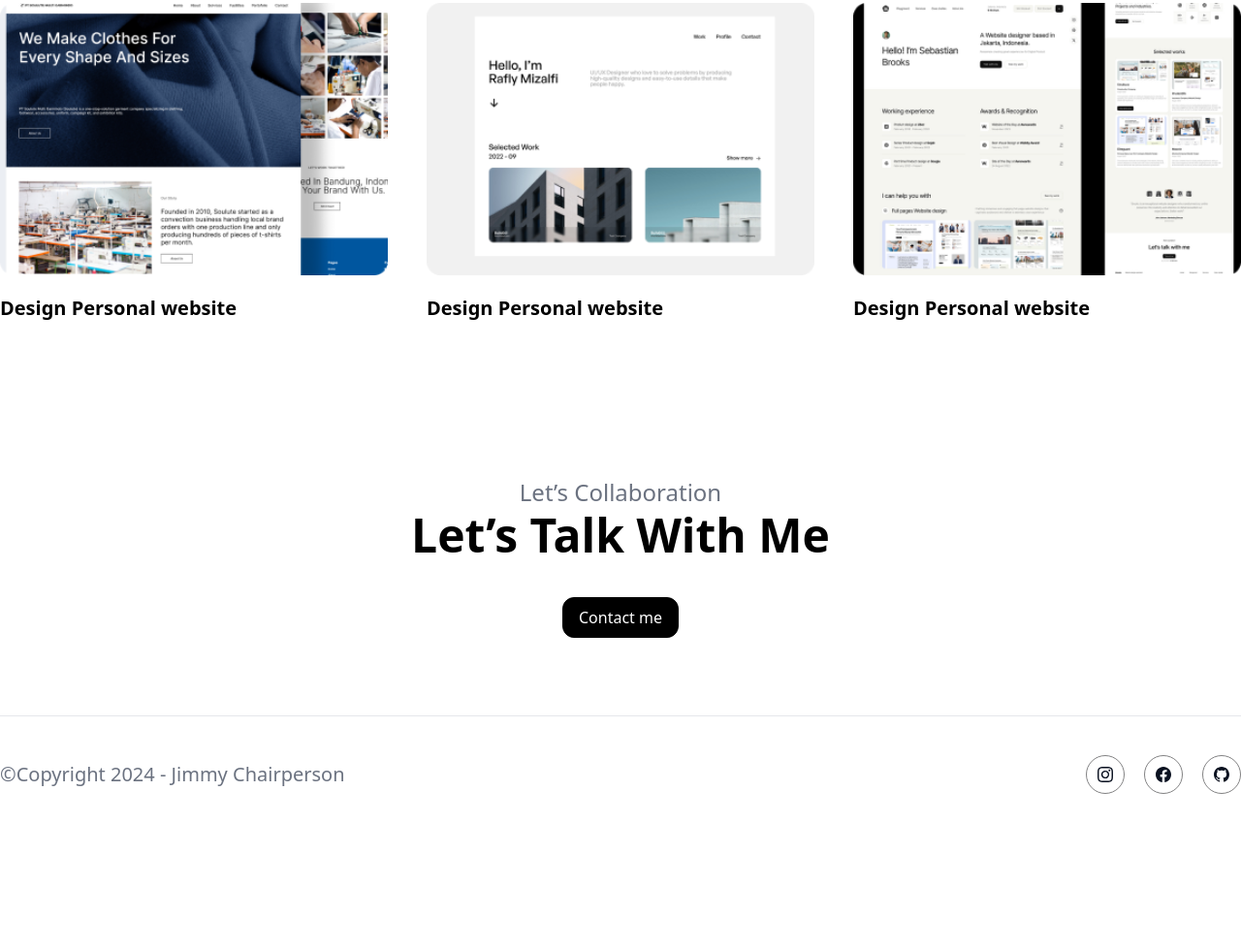
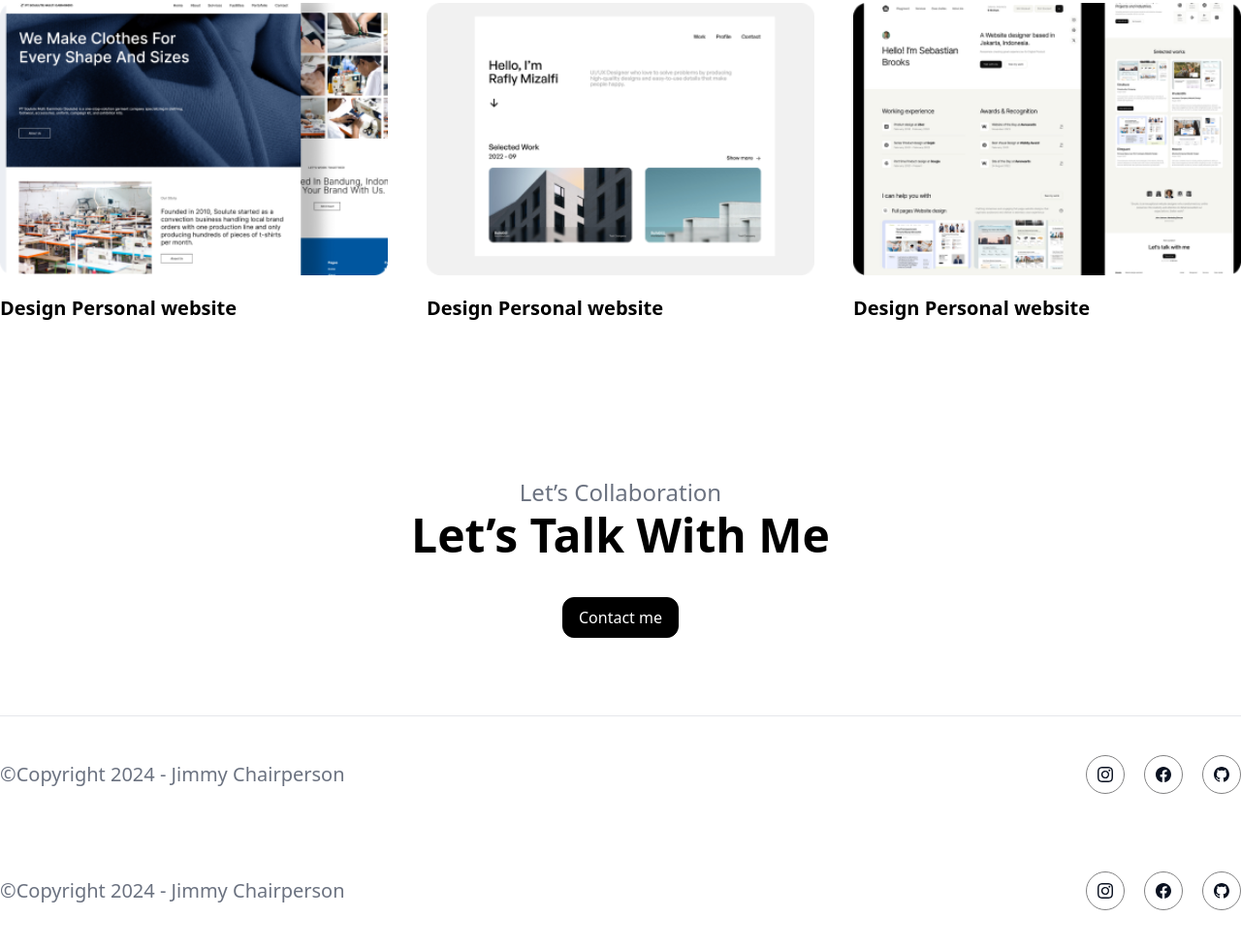
Before and after one commit to RamzGxz/portfolio, a plain HTML site: page index.html in a window 1280 px wide. Shown: the part 1486-2465 px from the top of the page at 97% size. Before the commit the page ends 2345 px from the top, so only its background shows below. Drawn offline with nearby package versions, Linux system fonts and the light colour scheme.

Commit message:
add footer

```diff
--- a/index.html
+++ b/index.html
@@ -171,6 +171,16 @@
 			<img src="/icons/icon-2.svg" alt="">
 		</div>
 	</div>
+	<div class="w-full max-w-screen-xl mx-auto flex justify-between items-center py-10">
+		<div class="w-1/2">
+			<h1 class="text-gray-500 text-xl">©Copyright 2024 - Jimmy Chairperson</h1>
+		</div>
+		<div class="w-1/2 flex items-center justify-end gap-5">
+			<img src="/icons/icon.svg" alt="">
+			<img src="/icons/icon-1.svg" alt="">
+			<img src="/icons/icon-2.svg" alt="">
+		</div>
+	</div>
 </body>
 
 </html>
```
